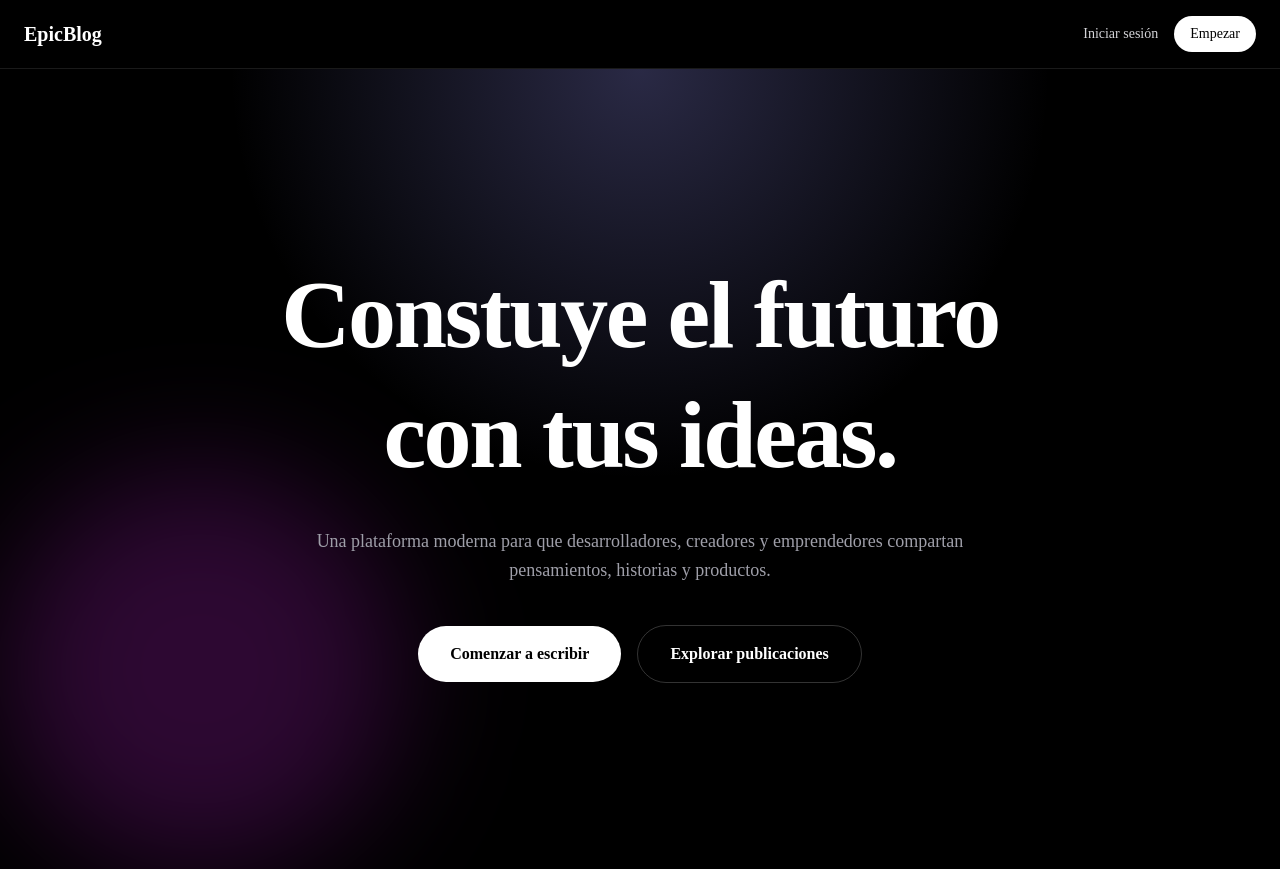
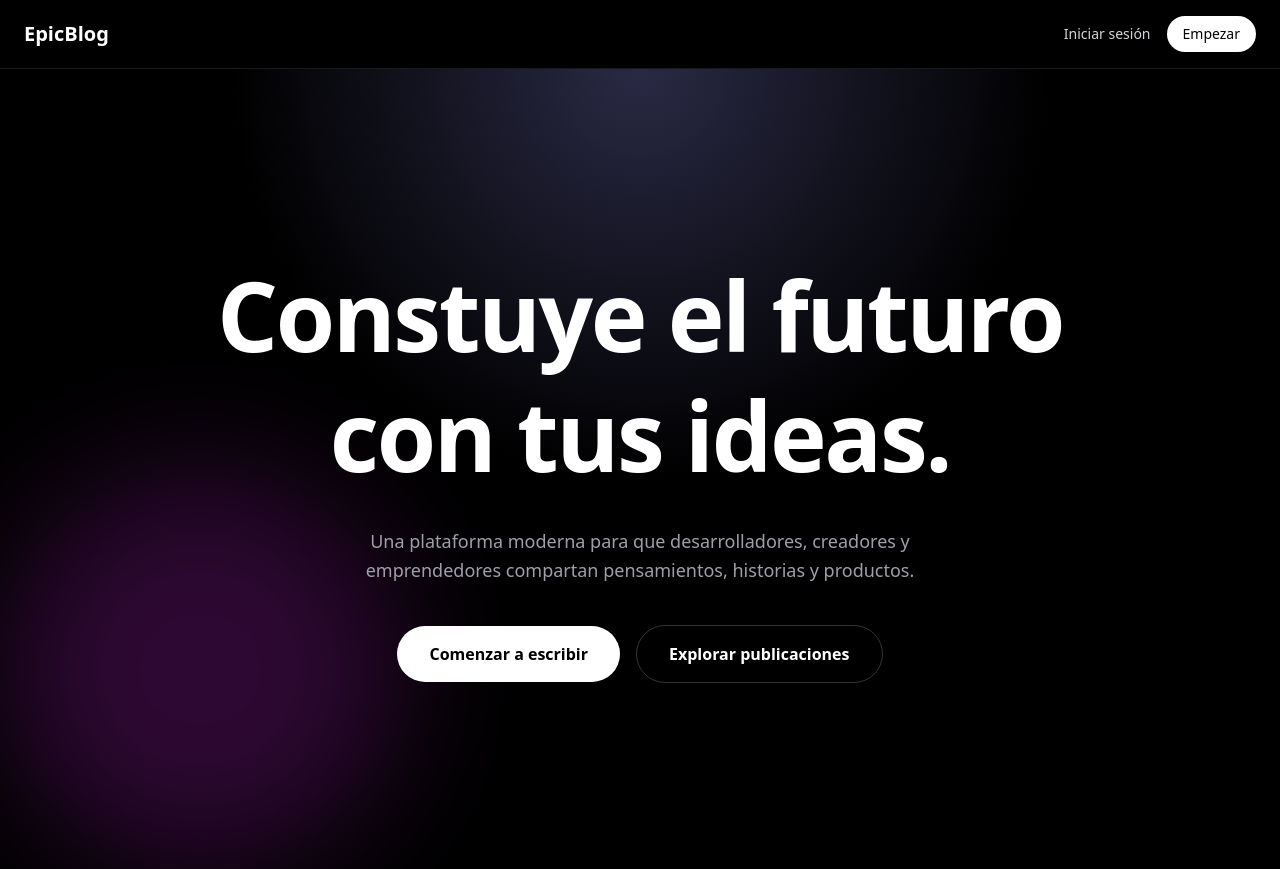
Before and after one commit to Ren991/blog-api, a Next.js app in the folder blog-frontend/: page / in a window 1280 px wide. Built offline with nearby package versions, Linux system fonts and the light colour scheme.

Commit message:
cambio de tipografpia

```diff
--- a/blog-frontend/app/globals.css
+++ b/blog-frontend/app/globals.css
@@ -7,9 +7,12 @@
 @theme inline {
   --color-background: var(--background);
   --color-foreground: var(--foreground);
-  --font-sans: var(--font-sans);
+
+  /* Stack de fuentes moderno con Verdana de fallback antes de las genéricas */
+  --font-sans: ui-sans-serif, system-ui, -apple-system, BlinkMacSystemFont, "Segoe UI", Roboto, "Helvetica Neue", "Verdana", sans-serif;
   --font-mono: var(--font-geist-mono);
   --font-heading: var(--font-sans);
+
   --color-sidebar-ring: var(--sidebar-ring);
   --color-sidebar-border: var(--sidebar-border);
   --color-sidebar-accent-foreground: var(--sidebar-accent-foreground);
@@ -123,15 +126,10 @@
   }
   body {
     @apply bg-background text-foreground;
+    overflow-x: hidden;
   }
   html {
-    @apply font-sans;
+    @apply font-sans; /* Usa el stack estilizado definido arriba */
+    scroll-behavior: smooth;
   }
-  html {
-  scroll-behavior: smooth;
 }
-
-body {
-  overflow-x: hidden;
-}
-}
```
